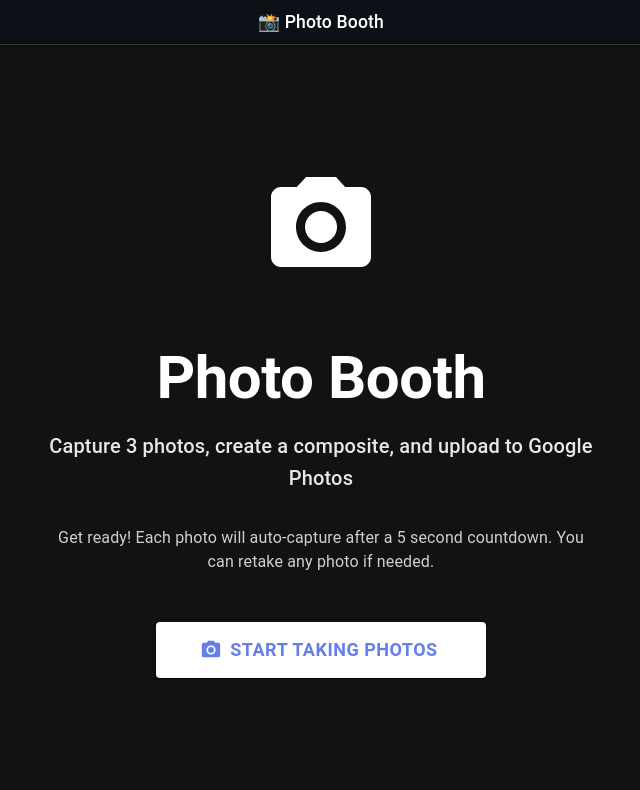
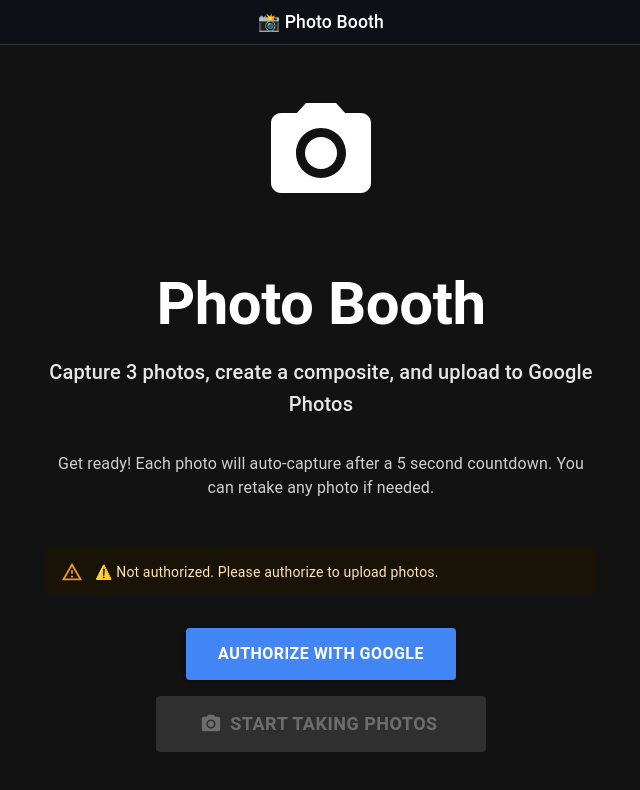
Before and after one commit to my8bird/photo-booth, a React (Vite) app: page / in a window 1280 px wide. Shown: the top 790 px of the page, without its empty margins (319-959 px from the left). Built offline with nearby package versions, Linux system fonts and the light colour scheme; no server answers.

Commit message:
working with oauth flow on backend start

```diff
--- a/src/components/LandingPage.jsx
+++ b/src/components/LandingPage.jsx
@@ -1,7 +1,46 @@
-import { Box, Button, Typography, Container } from '@mui/material'
+import { useEffect, useState } from 'react'
+import { Box, Button, Typography, Container, CircularProgress, Alert } from '@mui/material'
 import PhotoCameraIcon from '@mui/icons-material/PhotoCamera'
+import axios from 'axios'
 
 export const LandingPage = ({ onStart }) => {
+  const [isAuthorized, setIsAuthorized] = useState(false)
+  const [isCheckingAuth, setIsCheckingAuth] = useState(true)
+  const [isAuthorizing, setIsAuthorizing] = useState(false)
+
+  useEffect(() => {
+    checkAuthStatus()
+  }, [])
+
+  const checkAuthStatus = async () => {
+    try {
+      const response = await axios.get(`${import.meta.env.VITE_BACKEND_URL}/api/auth/status`)
+      setIsAuthorized(response.data.authorized)
+    } catch (error) {
+      console.error('Error checking auth status:', error)
+      setIsAuthorized(false)
+    } finally {
+      setIsCheckingAuth(false)
+    }
+  }
+
+  const handleAuthorize = async () => {
+    setIsAuthorizing(true)
+    try {
+      const response = await axios.get(`${import.meta.env.VITE_BACKEND_URL}/api/auth/url`)
+      window.open(response.data.authUrl, '_blank')
+
+      // Check auth status after a delay to see if user authorized
+      setTimeout(() => {
+        checkAuthStatus()
+      }, 3000)
+    } catch (error) {
+      console.error('Error getting auth URL:', error)
+    } finally {
+      setIsAuthorizing(false)
+    }
+  }
+
   return (
     <Box
       sx={{
@@ -48,6 +87,46 @@ export const LandingPage = ({ onStart }) => {
           Get ready! Each photo will auto-capture after a 5 second countdown. You can retake any photo if needed.
         </Typography>
 
+        {/* Authorization Status */}
+        <Box sx={{ mb: 4 }}>
+          {isCheckingAuth ? (
+            <Box sx={{ display: 'flex', justifyContent: 'center', mb: 2 }}>
+              <CircularProgress size={24} />
+            </Box>
+          ) : isAuthorized ? (
+            <Alert severity="success" sx={{ mb: 2 }}>
+              ✅ Authorized with Google Photos
+            </Alert>
+          ) : (
+            <Alert severity="warning" sx={{ mb: 2 }}>
+              ⚠️ Not authorized. Please authorize to upload photos.
+            </Alert>
+          )}
+        </Box>
+
+        {/* Buttons */}
+        <Box sx={{ display: 'flex', flexDirection: 'column', gap: 2, alignItems: 'center' }}>
+          {!isAuthorized && (
+            <Button
+              variant="contained"
+              size="large"
+              sx={{
+                bgcolor: '#4285f4',
+                color: 'white',
+                fontSize: '16px',
+                padding: '12px 32px',
+                fontWeight: 'bold',
+                '&:hover': {
+                  bgcolor: '#357ae8',
+                },
+              }}
+              onClick={handleAuthorize}
+              disabled={isAuthorizing}
+            >
+              {isAuthorizing ? 'Authorizing...' : 'Authorize with Google'}
+            </Button>
+          )}
+
           <Button
             variant="contained"
             size="large"
@@ -62,10 +141,12 @@ export const LandingPage = ({ onStart }) => {
               },
             }}
             onClick={onStart}
+            disabled={!isAuthorized}
             startIcon={<PhotoCameraIcon />}
           >
             Start Taking Photos
           </Button>
+        </Box>
       </Container>
     </Box>
     </Box>
```
Also changed, not shown: 2 other files (tests, documents, lock files or other folders). Lines whose indentation alone changed are shown as unchanged.
